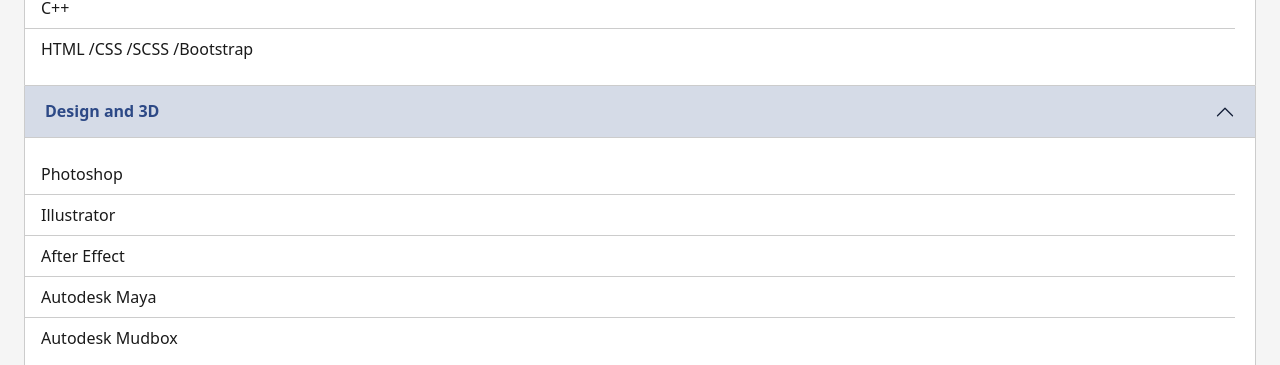
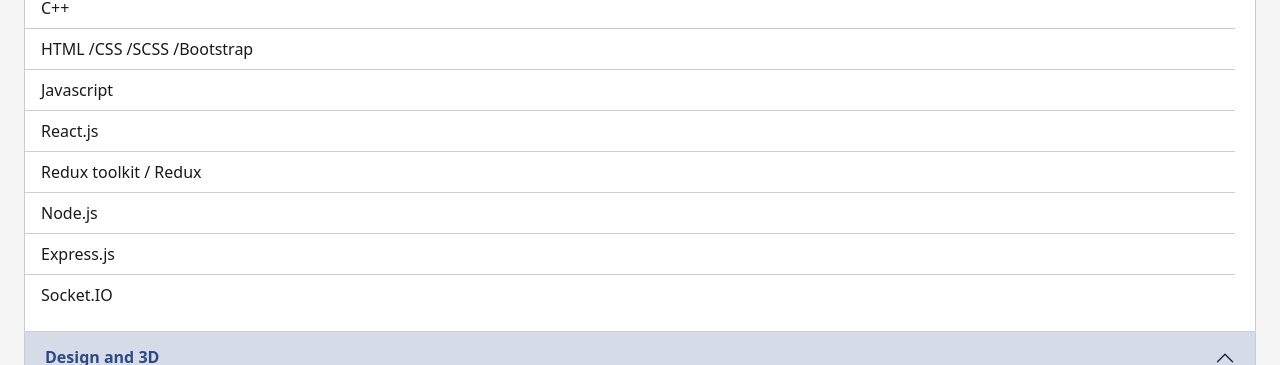
Before and after one commit to KRM-Momand/porfolio, a React app: page / in a window 1280 px wide. Shown: the part 1221-1586 px from the top of the page. Built offline with nearby package versions, Linux system fonts and the light colour scheme; the HTML template or start-up script is replaced by a standard one.

Commit message:
someChanges

```diff
--- a/src/components/About.jsx
+++ b/src/components/About.jsx
@@ -32,6 +32,13 @@
               <li className='list-group-item'>C</li>
               <li className='list-group-item'>C++</li>
               <li className='list-group-item'> HTML /CSS /SCSS /Bootstrap </li>
+              <li className='list-group-item'> Javascript </li>
+              <li className='list-group-item'> React.js </li>
+              <li className='list-group-item'> Redux toolkit / Redux </li>
+              <li className='list-group-item'> Node.js </li>
+              <li className='list-group-item'> Express.js  </li>
+              <li className='list-group-item'> Socket.IO  </li>
+
             </ul>
           </div>
         </div>
```
